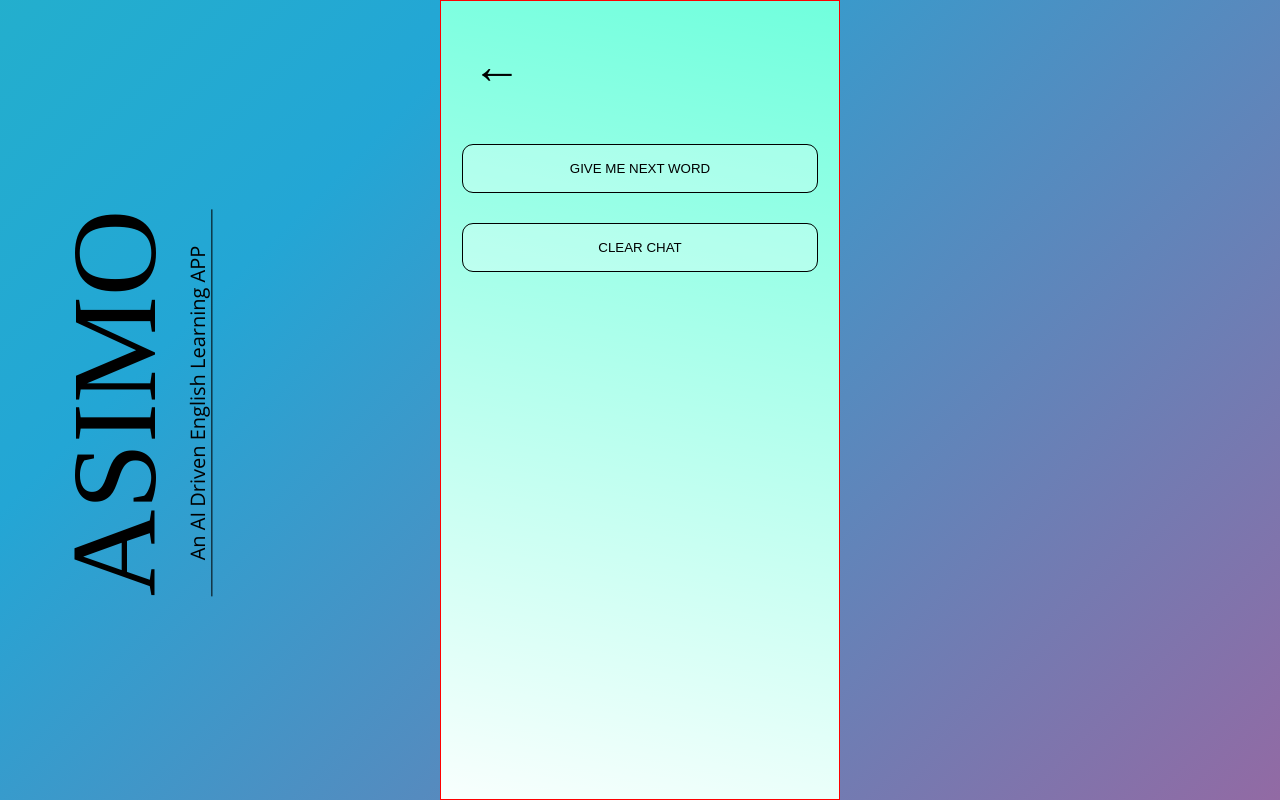
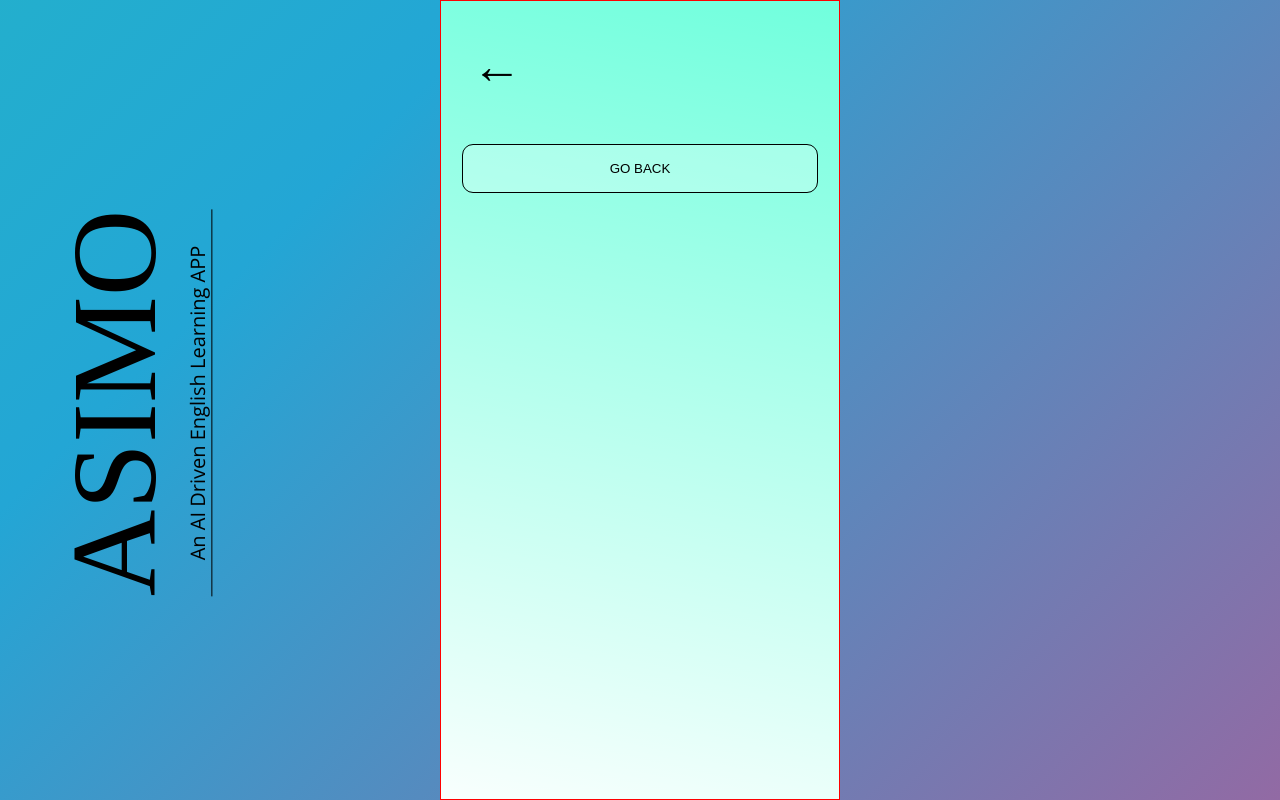
Before and after one commit to Aravindkumar-Rajendran/Asimov, a React (Create React App) app in the folder frontend/: page /dialogues in a window 1280 px wide. Built offline with nearby package versions, Linux system fonts and the light colour scheme; the HTML template or start-up script is replaced by a standard one; a web font is replaced by a local one.

Commit message:
random vocabulary styling

```diff
--- a/frontend/src/components/chatView/chatView.scss
+++ b/frontend/src/components/chatView/chatView.scss
@@ -4,7 +4,7 @@
     display: flex;
     flex-direction: column;
     overflow-y: auto;
-    padding: 8rem 1.4rem;
+    padding: 8rem 1.4rem 0rem 1.4rem;
     box-sizing: border-box;
 }
 
@@ -41,7 +41,7 @@
     padding: 2rem;
     width: fit-content;
     color: white;
-    font-size: 32px;
+    font-size: 18px;
     font-weight: 900;
     max-width: 95%;
     overflow-wrap: break-word;
--- a/frontend/src/components/chatView/index.js
+++ b/frontend/src/components/chatView/index.js
@@ -2,7 +2,7 @@ import { useState, useRef, useEffect } from "react"
 import "./chatView.scss";
 import { ShakeCrazy as Shake } from "reshake";
 import chat_data_initial from "./data"
-import { useParams } from "react-router-dom";
+import {  useNavigate, useParams } from "react-router-dom";
 import asimoService from "../../services/asimo.service";
 const API = new asimoService();
 const ChatView = () => {
@@ -15,6 +15,7 @@ const ChatView = () => {
     const [flash, setFlash] = useState(""); //to flash statuses such as correct / wrong and to perform remove operation
     const bottomRef = useRef(null);
     const params = useParams();
+    const navigate = useNavigate();
 
     const scroll = () => {
         // 👇️ scroll to bottom every time messages change
@@ -127,18 +128,27 @@ const ChatView = () => {
              let rand_data = await API.getRandomWord();
              let cd = chat_data;
              cd.pop();
+
+            let meaning_ex_constructor = `<h2>${rand_data.data.word}</h2><hr/>`
+             meaning_ex_constructor += `<span class="usinput">MEANING</span><BR/> ${rand_data.data.meaning} <br/><hr/>`;
+            console.log(rand_data.data.examples)
+            if(rand_data.data.examples){
+
+                meaning_ex_constructor += `<span class="usinput">EXAMPLES</span><br/>`
+                rand_data.data.examples.map((x,index) => {
+                    let y = x.replace(/\n/g, "<br />");
+                    meaning_ex_constructor += `<span class="usinput"> </span>  ${y}`
+                })
+            }
+
             cd.push({
-                text:'<span class="usinput">WORD </span><BR/>'+rand_data.data.word,
-                status:'correct',
-                flash:'',
-                type:1
-            });
-            cd.push({
-                text:`<span class="usinput">MEANING OF </i>${rand_data.data.word}</i> </span><BR/>`+ rand_data.data.meaning,
+                text:meaning_ex_constructor,
                 status:'correct',
                 flash:'',
                 type:1
             })
+
+
              setChat_data(cd);
              setRefresh(!refresh)
         }catch(err){
@@ -153,8 +163,13 @@ const ChatView = () => {
                     return <Box key={index + refresh} data={x} id={"random_chat_" + index} />
                 })}
                 <div ref={bottomRef} />
-                <button className="random_word_btn" onClick={()=>triggerRandomVocabularyInit(false)}>GIVE ME NEXT WORD</button>
-                <button className="random_word_btn" onClick={()=>{triggerRandomVocabularyInit(true)}}>CLEAR CHAT</button>
+                {
+                    Mode == 'random_vocabulary' && <>
+                    <button className="random_word_btn" onClick={()=>triggerRandomVocabularyInit(false)}>GIVE ME NEXT WORD</button>
+                    <button className="random_word_btn" onClick={()=>{triggerRandomVocabularyInit(true)}}>CLEAR CHAT</button>
+                    </>
+                }
+                <button className="random_word_btn" onClick={()=>{navigate("/")}}>GO BACK</button>
             </div>
             <div className="controls">
                 <div style={{ display: 'flex', flexDirection: 'column' }}>
```
